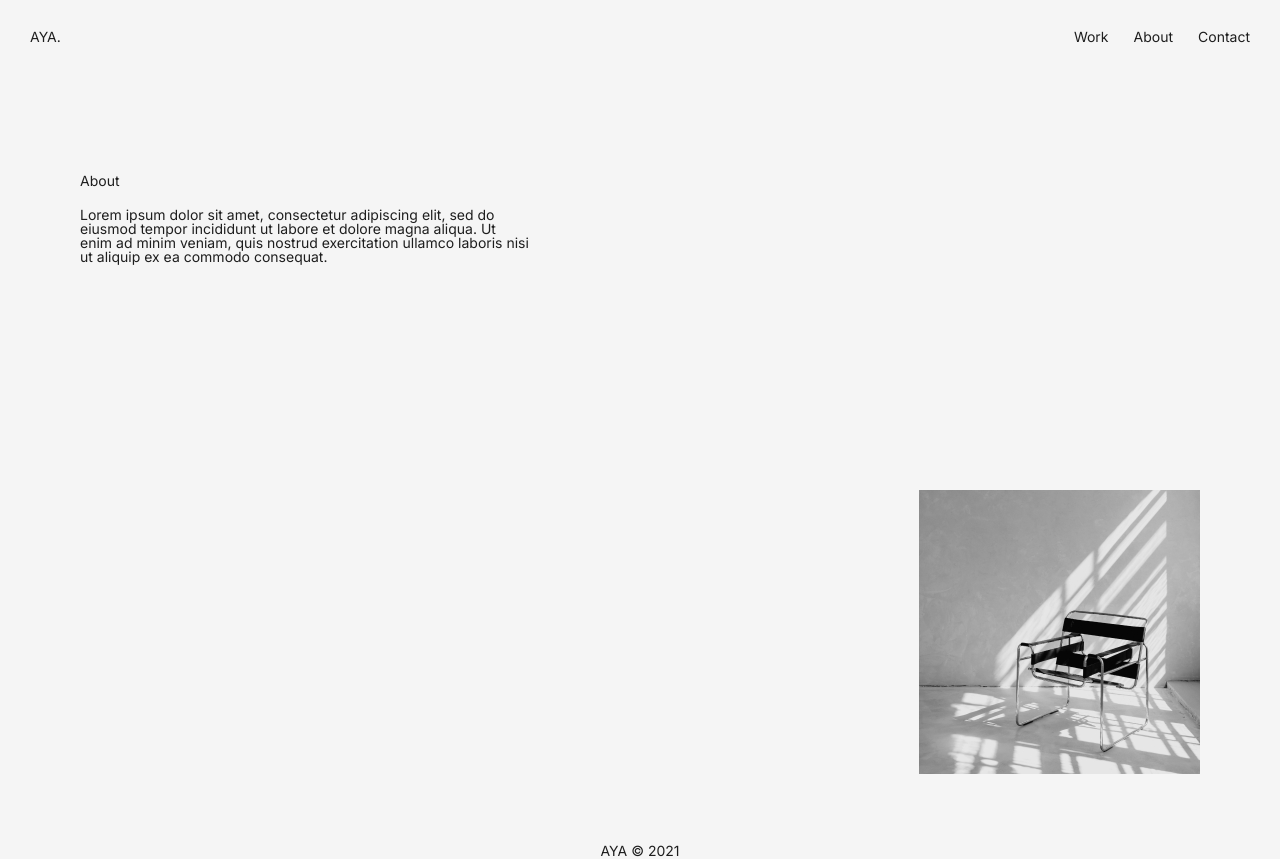
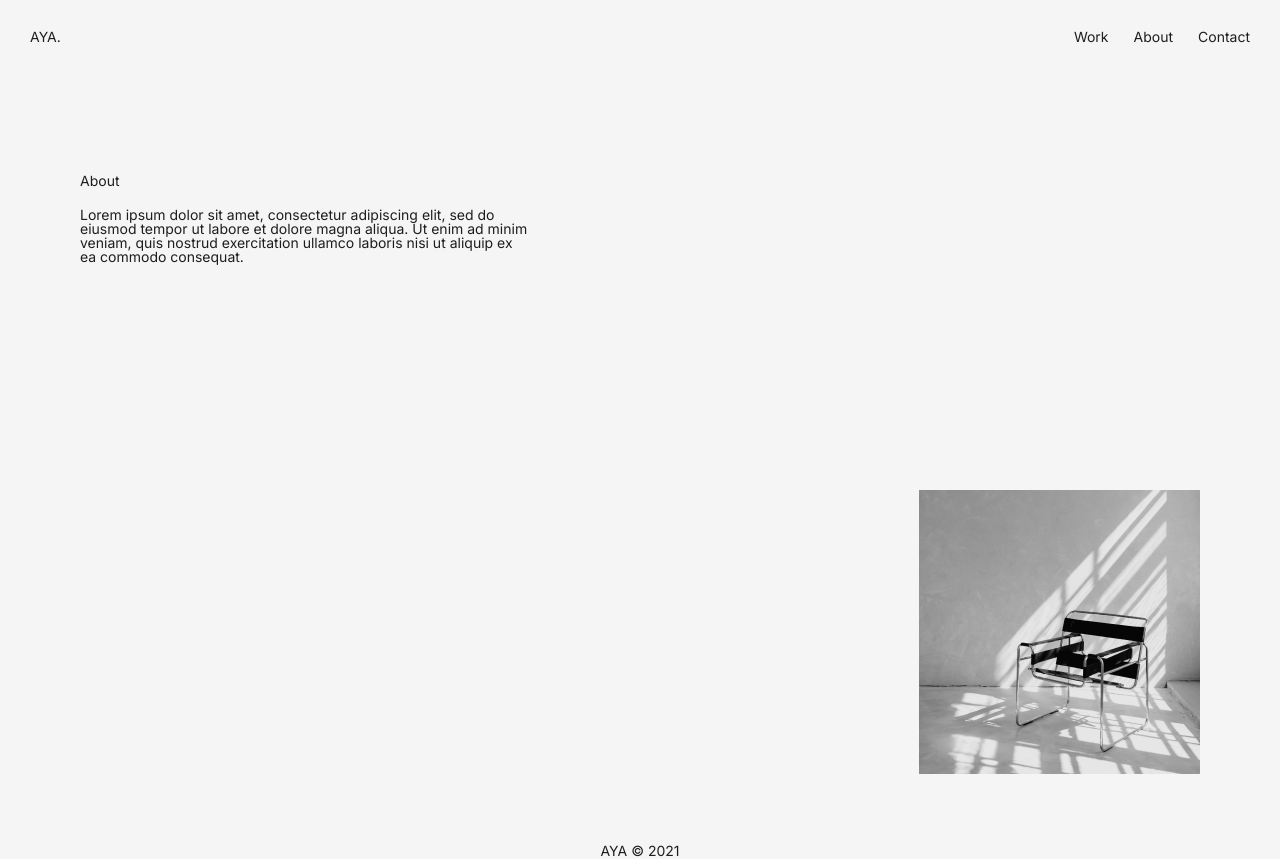
Before and after one commit to PSWarrick/aya, a plain HTML site: page about.html in a window 1280 px wide. Drawn offline with Linux system fonts and the light colour scheme.

Commit message:
Update about.html
Paragraph edit

```diff
--- a/about.html
+++ b/about.html
@@ -32,7 +32,7 @@
     <section class="about">
         <div class="about-info">
             <h2>About</h2>
-            <p>Lorem ipsum dolor sit amet, consectetur adipiscing elit, sed do eiusmod tempor incididunt
+            <p>Lorem ipsum dolor sit amet, consectetur adipiscing elit, sed do eiusmod tempor
                 ut labore et dolore magna aliqua. Ut enim ad minim veniam, quis nostrud exercitation ullamco
                 laboris nisi ut aliquip ex ea commodo consequat.</p>
         </div>
```
